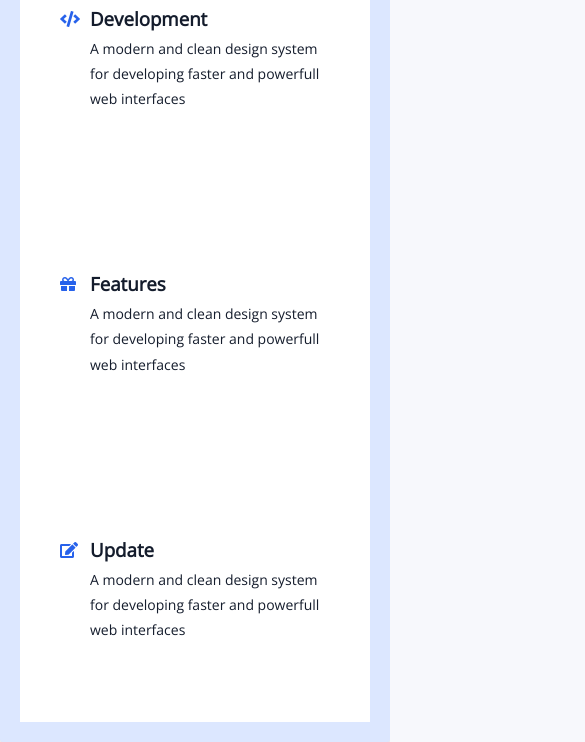
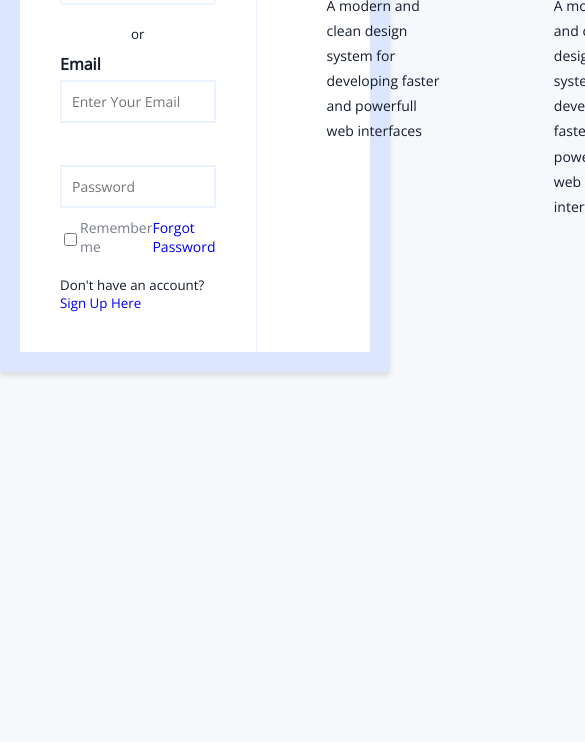
Before and after one commit to anshulabraham/UI-components-, a plain HTML site: page Login/index.html in a window 390 px wide. Shown: the part 305-1047 px from the top of the page, 585 px wide, since content can reach past the window. After the commit the page ends 844 px from the top, so only its background shows below. Drawn offline with nearby package versions, Linux system fonts and the light colour scheme.

Commit message:
Just updating

```diff
--- a/Login/style.css
+++ b/Login/style.css
@@ -126,12 +126,3 @@ input:not([type='checkbox']){
     line-height: 1.8;
     margin : 5px 0;
 }
-
-@media(max-width: 768px){
-    .container {
-        flex-direction:column;
-    }
-    form{
-        border-right: 0;
-    }
-}
```
